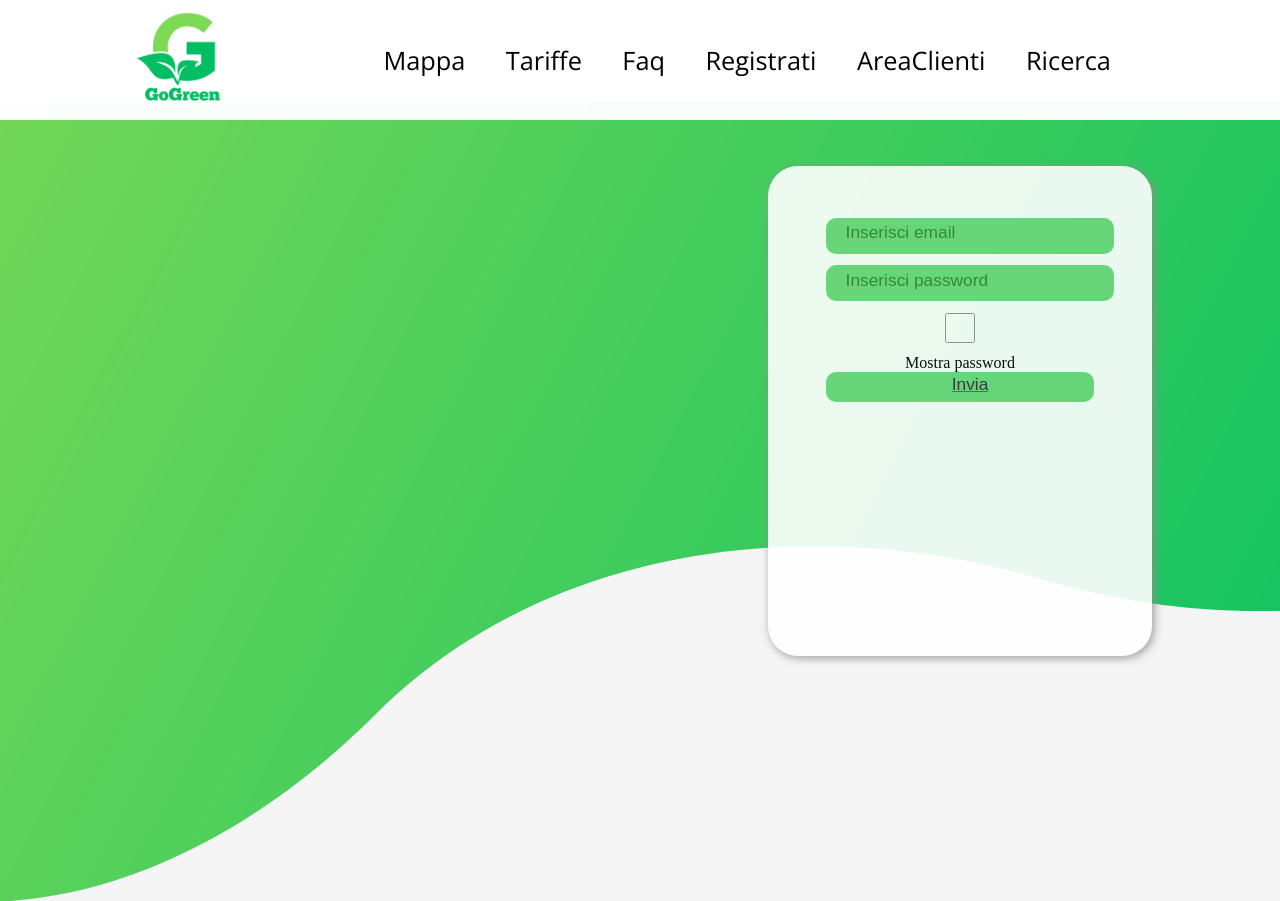
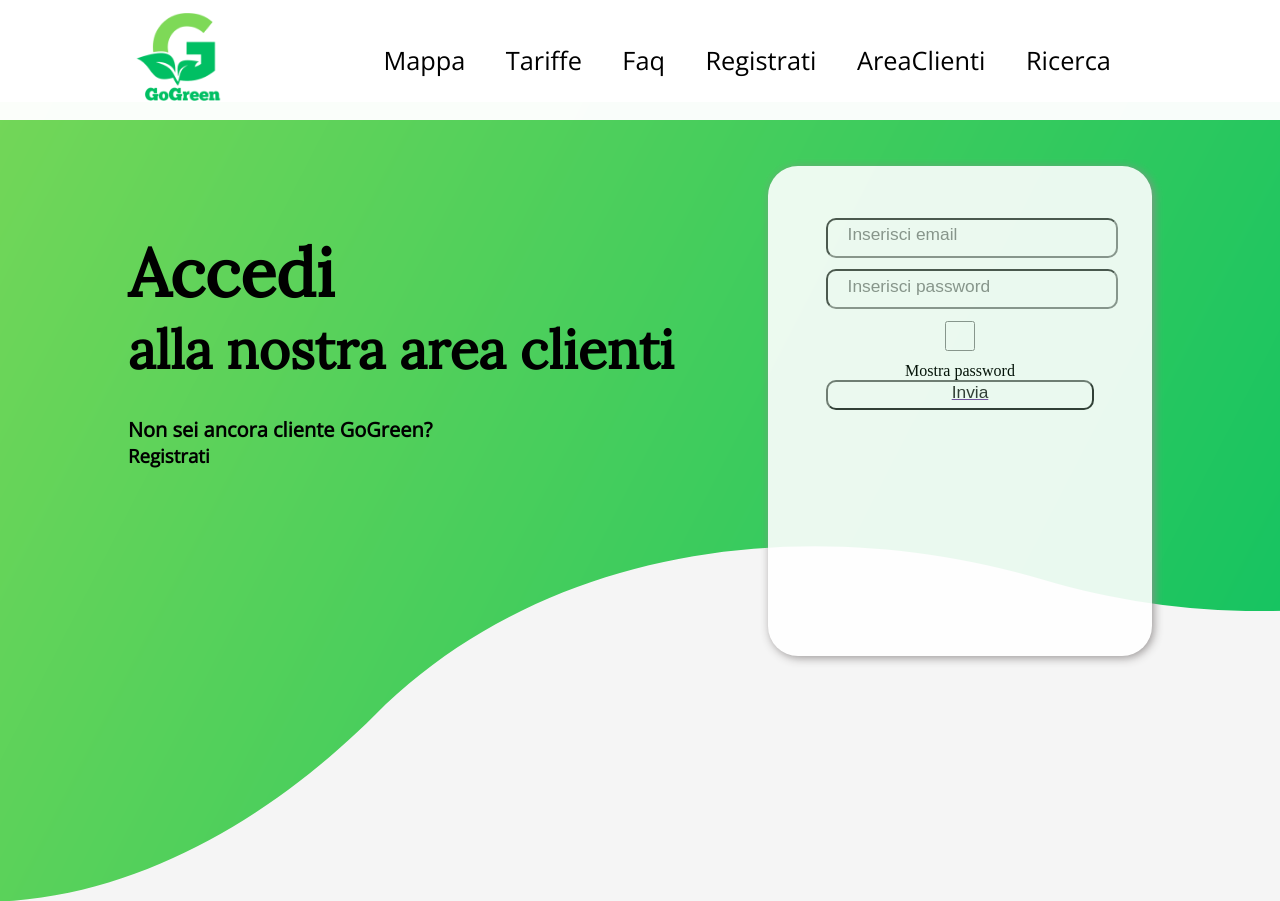
Before and after one commit to IvanoDivano/PrjIvanRebe, a PHP site: page /html/areaClienti.php in a window 1280 px wide. Shown: the top 901 px of the page. Run offline with PHP 8.4, Linux system fonts and the light colour scheme; some libraries are stand-ins or nearby versions.

Commit message:
modifiche areaClienti

```diff
--- a/css/areaClienti.css
+++ b/css/areaClienti.css
@@ -18,39 +18,63 @@ header{
     position: absolute;
 }
 
+aside{
+    width:50%;
+    float:left;
+    margin-top:10%;
+    padding-left:10%;
+    font-family: Lora;
+    font-weight: bold;
+}
+
+aside h1{
+    font-size: 50pt;
+}
+aside h2{
+    font-size: 40pt;
+}
+aside h3{
+    margin-top:5%;
+    font-family: "Open Sans", sans-serif;
+    font-size: 15pt;
+    color:black;
+    font-weight: bold;
+}
+aside a{
+    text-decoration: none;
+    margin-top:5%;
+    font-family: "Open Sans", sans-serif;
+    font-size: 14pt;
+    color:hsl(0, 0%, 0%);
+}
+
+aside a:hover{
+    text-decoration: underline;
+    text-decoration-color: #f5f5f5;
+}
+
 form {
+    float:left;
     padding-top:4%;
     padding-bottom:3%;
     border-radius: 30px;
     box-shadow: 2px 2px 10px rgb(145, 141, 141);
     background-color: rgb(255, 255, 255);
     opacity:90%;
-    margin-left:60%;
     width:30%;
     height:50%;
     margin-top:5%;
     text-align: center;
 }
-form input::placeholder{
-    color:darkgreen;
-}
-input[type="email"]:focus,
-input[type="password"]:focus,
-input[type='text']:focus,
 
-textarea:focus {
-  outline-color: black;
-  opacity: 80%;
-}
 form input {
     margin-left:15%;
     display:block;
     margin-bottom: 3%;
     width: 70%;
     height: 30px;
-    background-color:#49ce5c;
+    background-color: white;
     opacity: 80%;
-    border: none;
     padding-left: 20px;
     border-radius: 10px;
     font-size: 13pt;
@@ -58,5 +82,6 @@ form input {
 }
 
 footer{
+    clear:both;
     background-color: #49ce5c;
 }
--- a/html/Registrazone.php
+++ b/html/Registrazone.php
@@ -12,7 +12,7 @@
     <script src="https://code.jquery.com/jquery-1.10.2.js"></script>
 </head>
 <body>
-    <?php include './components/header.html'; ?>
+    <?php include './components/header.html';?>
     <section>
         <form action="../scripts/action.php" method="post">
             <input type="text" id="firstname" name="firstname" placeholder="Nome" required>
--- a/html/areaClienti.php
+++ b/html/areaClienti.php
@@ -14,6 +14,12 @@
 <body>
     <?php include './components/header.html'; ?>
     <section>
+        <aside>
+            <h1>Accedi</h1>
+            <h2>alla nostra area clienti</h2>
+            <h3>Non sei ancora cliente GoGreen?</h3>
+            <a href="Registrazone.php"> Registrati </a>
+        </aside>
         <form>
             <input type="email" id="email" name="email" placeholder="Inserisci email" required oninvalid="this.setCustomValidity('Il campo è obbligatorio')" required pattern="^[a-zA-Z0-9._%+-]+@[a-zA-Z0-9.-]+.(com|it|org|net|edu|gov|mil|biz|info|io|me|tv|co)$">
             <input type="password" id="pass" name="pass" placeholder="Inserisci password" required pattern="^(?=.*\d)(?=.*[a-z])(?=.*[A-Z])(?=.*[!@#$%^&*()_+,-.;'/?[\]{}|`~=:]).{8,}$" title="La password deve contenere almeno un numero, una lettera maiuscola, una lettera minuscola, un carattere speciale e minimo 8 caratteri">
--- a/html/index.php
+++ b/html/index.php
@@ -17,7 +17,7 @@
             <h1>Rendi i tuoi viaggi sempre più <br> sostenibili</h1>
             <button onclick="myFunction()" id="Prenota">Prenota il tuo veicolo</button>
             <h3>Non sei ancora cliente GoGreen?</h3>
-            <a href=" "> Registrati </a>
+            <a href="Registrazone.php"> Registrati </a>
         </div>
     </div>
     <article>
```
